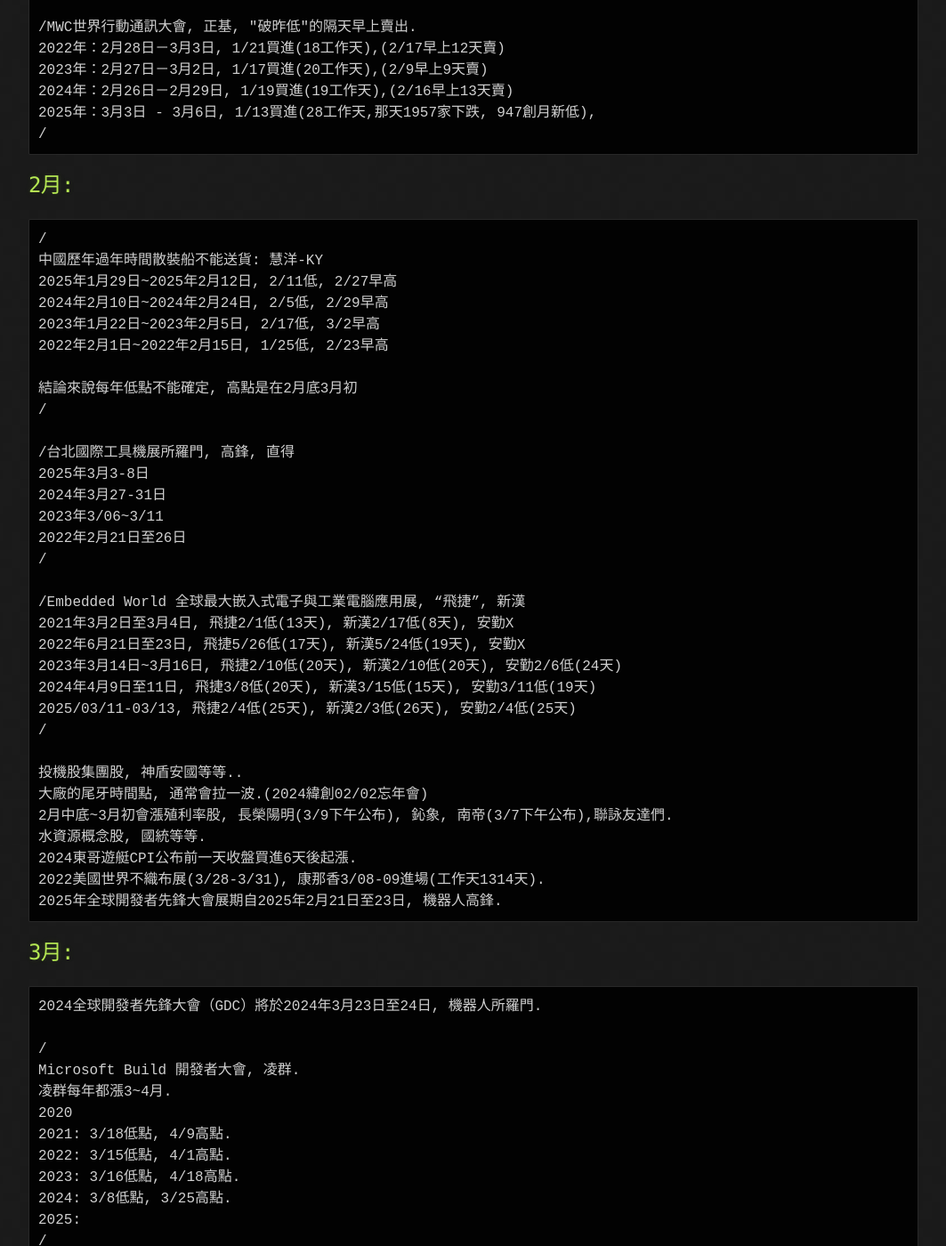
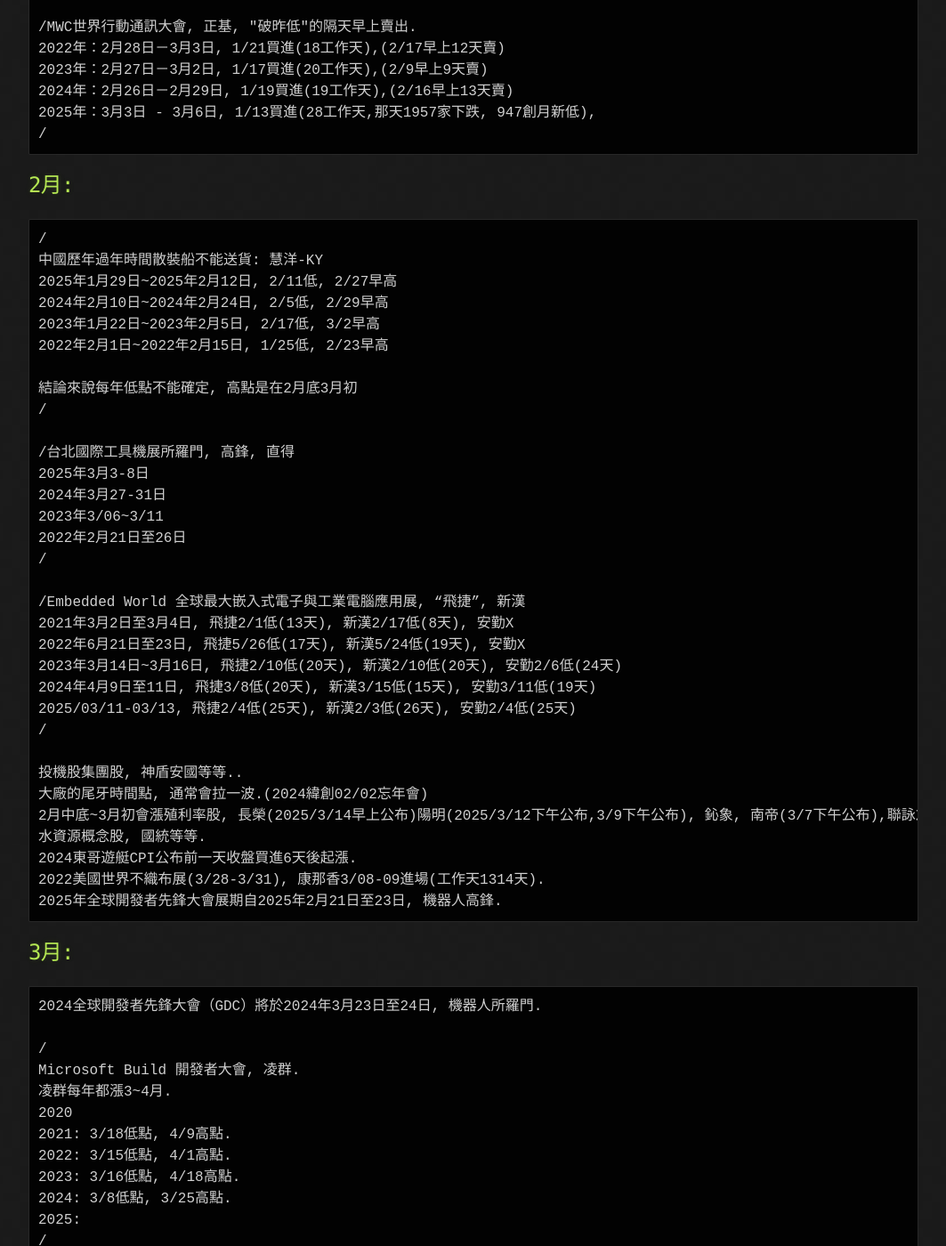
Before and after one commit to lepg5487/Stock_God, a Jekyll site: the page built from experience.md, in a window 1280 px wide and 1400 px high, scrolled down 2243 px. Shown: the whole window at 89% size, without its empty margins (108-1171 px from the left). Built offline with Jekyll 4.4.1, drawn with Linux system fonts in a browser that asks for light colours; our own code applies the rules of GitHub Pages for plain Markdown files.

Commit message:
Update experience.md

```diff
--- a/experience.md
+++ b/experience.md
@@ -118,7 +118,7 @@
 
 投機股集團股, 神盾安國等等..
 大廠的尾牙時間點, 通常會拉一波.(2024緯創02/02忘年會)
-2月中底~3月初會漲殖利率股, 長榮陽明(3/9下午公布), 鈊象, 南帝(3/7下午公布),聯詠友達們.
+2月中底~3月初會漲殖利率股, 長榮(2025/3/14早上公布)陽明(2025/3/12下午公布,3/9下午公布), 鈊象, 南帝(3/7下午公布),聯詠友達們.
 水資源概念股, 國統等等.
 2024東哥遊艇CPI公布前一天收盤買進6天後起漲.
 2022美國世界不織布展(3/28-3/31), 康那香3/08-09進場(工作天1314天).
```
